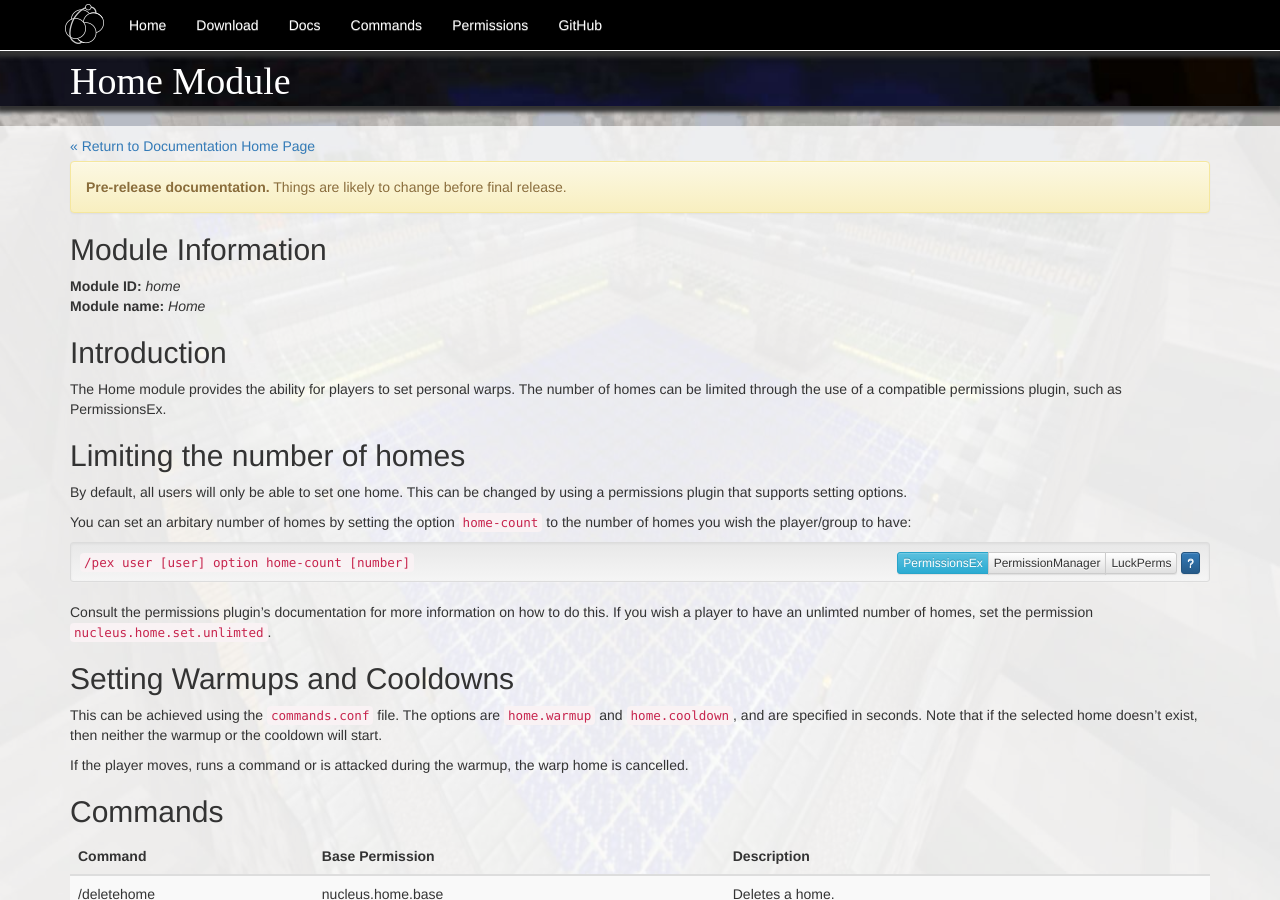
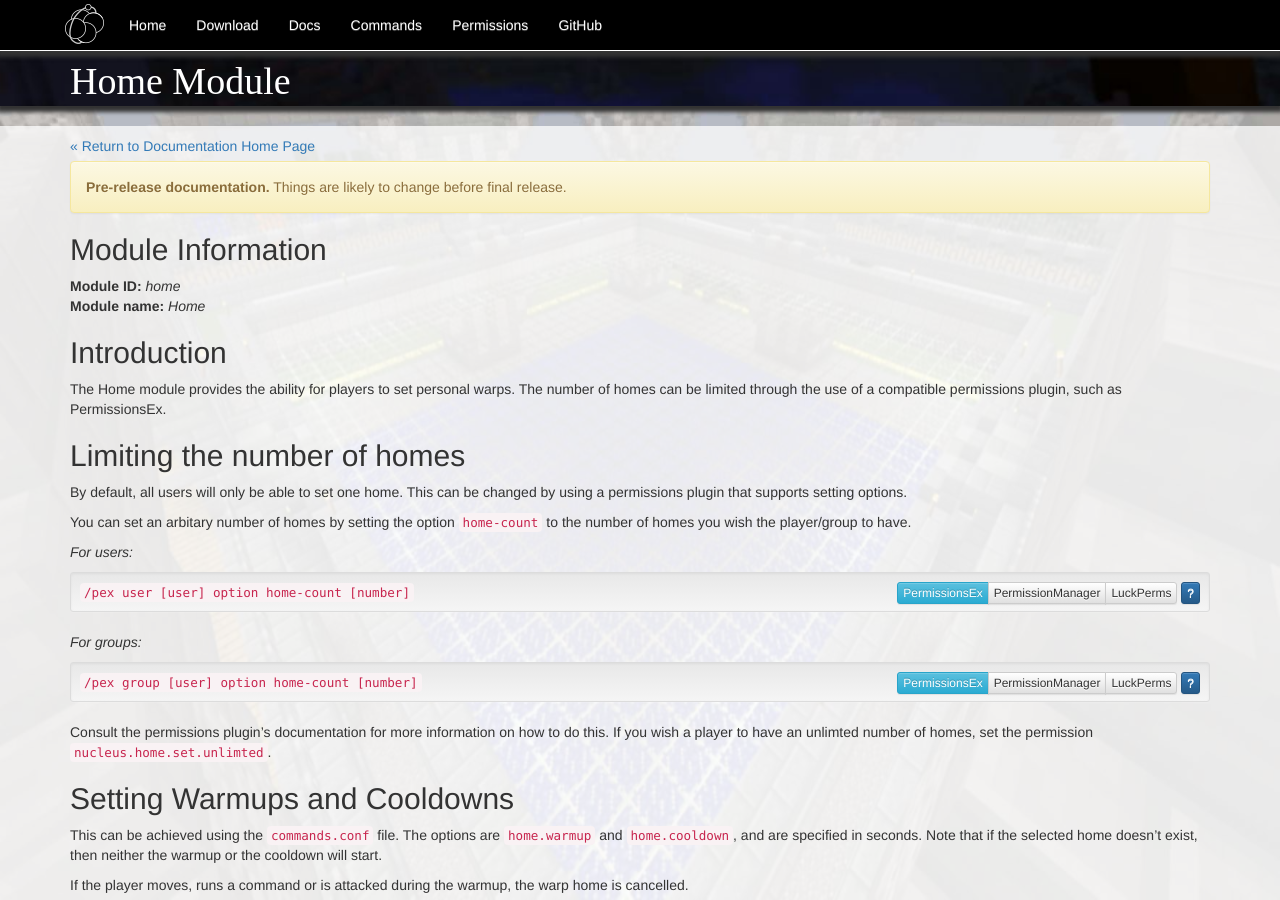
Before and after one commit to NucleusPowered/site-v1, a Jekyll site: the page built from docs/modules/home.md, in a window 1280 px wide and 900 px high. Built offline with Jekyll 4.4.1, drawn with Linux system fonts in a browser that asks for light colours; comment, search, counter and statistics services are not loaded.

Commit message:
Add PM groups.

```diff
--- a/docs/modules/home.md
+++ b/docs/modules/home.md
@@ -17,9 +17,15 @@ By default, all users will only be able to set one home. This can be changed by
 setting options.
 
 You can set an arbitary number of homes by setting the option `home-count` to the number of homes you wish the player/group
-to have:
+to have.
+
+<em>For users:</em>
 
 {% include permissionblock.html cmdtype="userOption" user="[user]" option="home-count" value="[number]" %}
+
+<em>For groups:</em>
+
+{% include permissionblock.html cmdtype="groupOption" user="[user]" option="home-count" value="[number]" %}
 
 Consult the permissions plugin's documentation for more information on how to do this. If you wish a player to have an
 unlimted number of homes, set the permission `nucleus.home.set.unlimted`.
```
